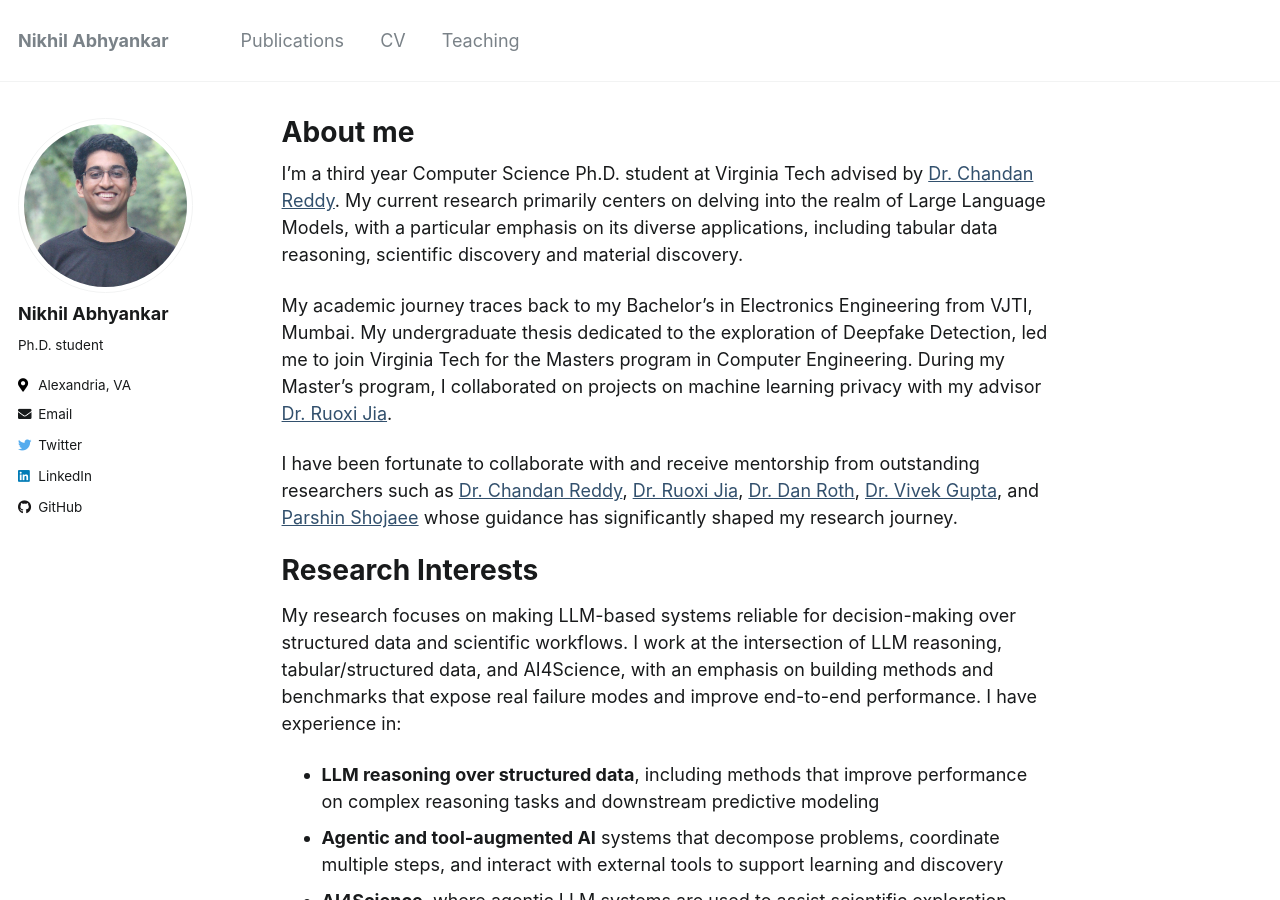
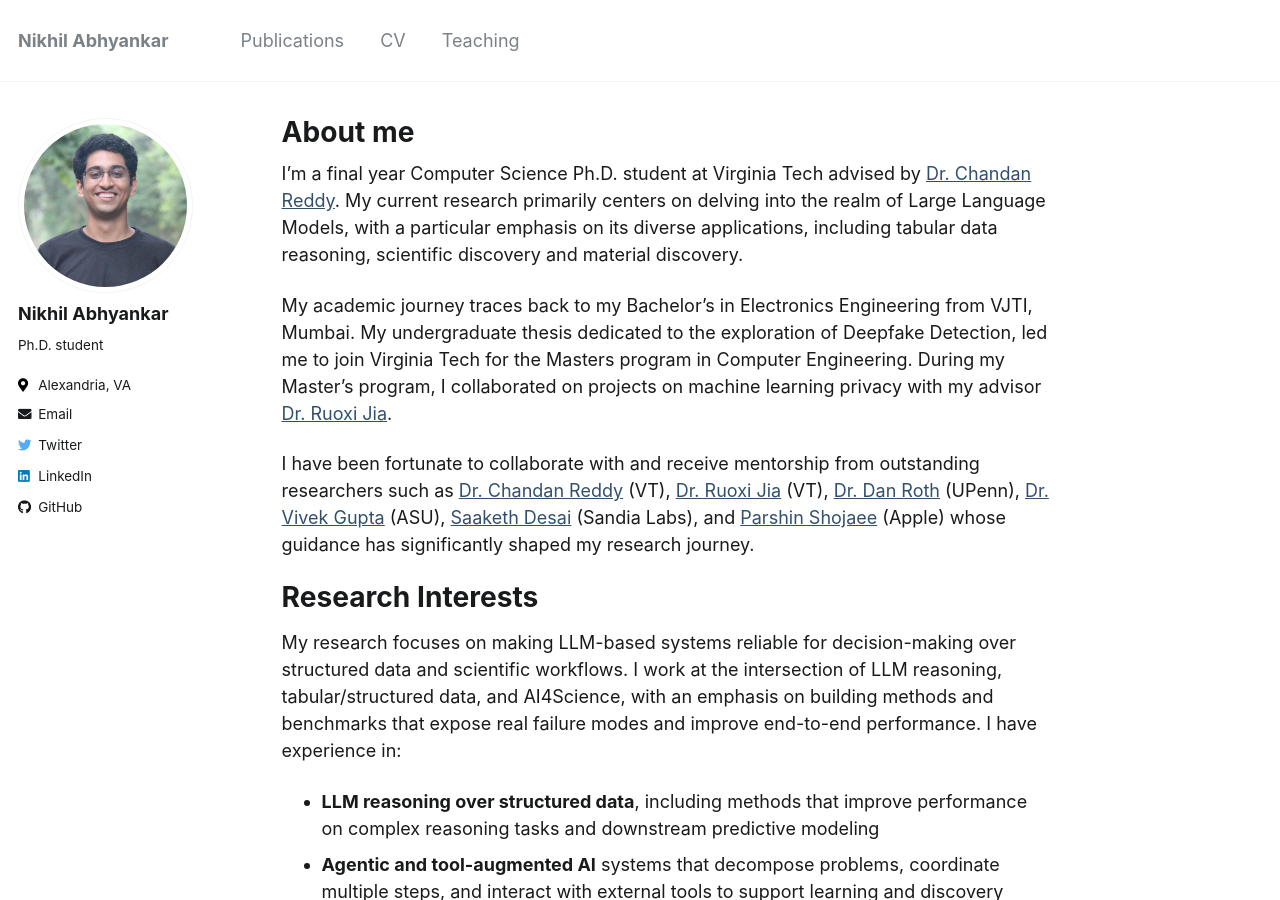
Before and after one commit to nikhilsab/nikhilsab.github.io, a Jekyll site: the page built from _pages/about.md, in a window 1280 px wide and 900 px high. Built offline with Jekyll 4.4.1, drawn with Linux system fonts in a browser that asks for light colours.

Commit message:
author changes

```diff
--- a/_pages/about.md
+++ b/_pages/about.md
@@ -8,11 +8,11 @@ redirect_from:
   - /about.html
 ---
 
-I’m a third year Computer Science Ph.D. student at Virginia Tech advised by [Dr. Chandan Reddy](https://creddy.net/). My current research primarily centers on delving into the realm of Large Language Models, with a particular emphasis on its diverse applications, including tabular data reasoning, scientific discovery and material discovery.
+I’m a final year Computer Science Ph.D. student at Virginia Tech advised by [Dr. Chandan Reddy](https://creddy.net/). My current research primarily centers on delving into the realm of Large Language Models, with a particular emphasis on its diverse applications, including tabular data reasoning, scientific discovery and material discovery.
 
 My academic journey traces back to my Bachelor's in Electronics Engineering from VJTI, Mumbai. My undergraduate thesis dedicated to the exploration of Deepfake Detection, led me to join Virginia Tech for the Masters program in Computer Engineering. During my Master's program, I collaborated on projects on machine learning privacy with my advisor [Dr. Ruoxi Jia](https://reds-lab.github.io/#/).
 
-I have been fortunate to collaborate with and receive mentorship from outstanding researchers such as [Dr. Chandan Reddy](https://creddy.net/), [Dr. Ruoxi Jia](https://reds-lab.github.io/#/), [Dr. Dan Roth](https://www.cis.upenn.edu/~danroth/), [Dr. Vivek Gupta](https://vgupta123.github.io/), and [Parshin Shojaee](https://parshinsh.github.io/) whose guidance has significantly shaped my research journey.
+I have been fortunate to collaborate with and receive mentorship from outstanding researchers such as [Dr. Chandan Reddy](https://creddy.net/) (VT), [Dr. Ruoxi Jia](https://reds-lab.github.io/#/) (VT), [Dr. Dan Roth](https://www.cis.upenn.edu/~danroth/) (UPenn), [Dr. Vivek Gupta](https://vgupta123.github.io/) (ASU), [Saaketh Desai](https://www.linkedin.com/in/saaketh-desai) (Sandia Labs), and [Parshin Shojaee](https://parshinsh.github.io/) (Apple) whose guidance has significantly shaped my research journey.
 
 Research Interests
 =====
```
